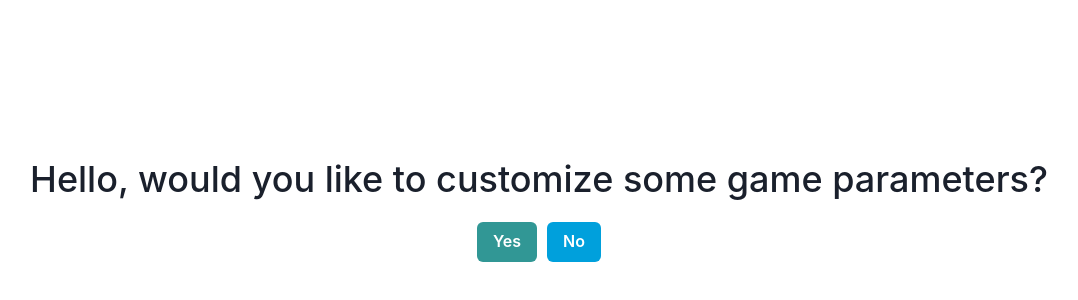
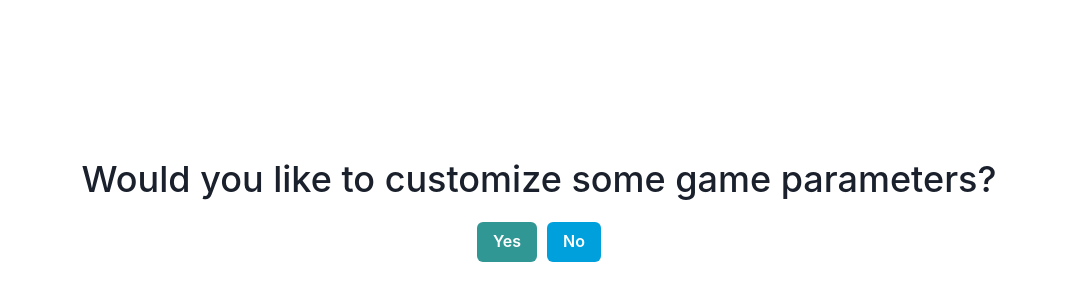
Before and after one commit to klekwedge/snake, a React (Vite) app: page / in a window 1280 px wide. Shown: the part 190-490 px from the top of the page, without its empty margins (101-1179 px from the left). Built offline with nearby package versions, Linux system fonts and the light colour scheme.

Commit message:
feat: add switching between panels

```diff
--- a/src/assets/components/App/App.tsx
+++ b/src/assets/components/App/App.tsx
@@ -1,21 +1,9 @@
-import {
-  Button,
-  Flex,
-  Heading,
-  Modal,
-  ModalBody,
-  ModalCloseButton,
-  ModalContent,
-  ModalFooter,
-  ModalHeader,
-  ModalOverlay,
-  useDisclosure,
-} from "@chakra-ui/react";
+import { Flex } from "@chakra-ui/react";
 import { useState, useEffect } from "react";
 import { useAppDispatch, useAppSelector } from "../../../hooks/redux-hooks";
-import { chaneVisibleCustomPanel } from "../../../slices/snakeSlice/gameSlice";
+import { changeVisibleCustomPanel } from "../../../slices/snakeSlice/gameSlice";
 import CustomizationPanel from "../CustomizationPanel/CustomizationPanel";
-import HelloPanel from "../HelloPanel/HelloPanel";
+import StartPanel from "../StartPanel/StartPanel";
 // import Score from "../../Score/Score";
 import Map from "../Map/Map";
 
@@ -24,13 +12,17 @@ function App() {
   const [isHelloPanelVisible, setIsHelloPanelVisible] = useState(true);
   const { isCustomPanelVisible } = useAppSelector((state) => state.game);
 
-  function changePanel(res: boolean) {
-    dispatch(chaneVisibleCustomPanel(res));
-    setIsHelloPanelVisible(false);
+  function changePanel(
+    isVisibleCustomPanel: boolean,
+    isVisibleHomePanel: boolean
+  ) {
+    console.log('!');
+    dispatch(changeVisibleCustomPanel(isVisibleCustomPanel));
+    setIsHelloPanelVisible(isVisibleHomePanel);
   }
 
   if (isHelloPanelVisible) {
-    return <HelloPanel changePanel={changePanel} />;
+    return <StartPanel changePanel={changePanel} />;
   }
 
   return (
@@ -42,7 +34,11 @@ function App() {
       flexDirection="column"
       gap="20px"
     >
-      {isCustomPanelVisible ? <CustomizationPanel /> : <Map />}
+      {isCustomPanelVisible ? (
+        <CustomizationPanel changePanel={changePanel} />
+      ) : (
+        <Map />
+      )}
     </Flex>
   );
 }
--- a/src/assets/components/CustomizationPanel/CustomizationPanel.tsx
+++ b/src/assets/components/CustomizationPanel/CustomizationPanel.tsx
@@ -6,7 +6,14 @@ import { useAppDispatch, useAppSelector } from "../../../hooks/redux-hooks";
 import { selectSnakeBodyColor } from "../../../slices/snakeSlice/gameSlice";
 import CustomPanel from "../CustomPanel/CustomPanel";
 
-function CustomizationPanel() {
+interface CustomizationPanelProps {
+  changePanel: (
+    isVisibleCustomPanel: boolean,
+    isVisibleHomePanel: boolean
+  ) => void;
+}
+
+function CustomizationPanel({ changePanel }: CustomizationPanelProps) {
   const dispatch = useAppDispatch();
   const colors = ["red", "blue", "green", "yellow", "orange", "purple"];
 
@@ -28,10 +35,10 @@ function CustomizationPanel() {
       alignItems="center"
       flexDirection="column"
       gap="50px"
-      background='blue.500'
-      p='50px 50px 30px 50px'
-      borderRadius='20px'
-      color='white'
+      background="blue.500"
+      p="50px 50px 30px 50px"
+      borderRadius="20px"
+      color="white"
     >
       <CustomPanel
         colors={colors}
@@ -49,12 +56,24 @@ function CustomizationPanel() {
         buttonHandler={selectSnakeApple}
       />
       <Flex gap="400px">
-        <Button background='gray.500' _hover={{
-          background: 'gray.400'
-        }}>Past</Button>
-        <Button background='gray.500' _hover={{
-          background: 'gray.400'
-        }}>Next</Button>
+        <Button
+          background="gray.500"
+          _hover={{
+            background: "gray.400",
+          }}
+          onClick={() => changePanel(false, true)}
+        >
+          Past
+        </Button>
+        <Button
+          background="gray.500"
+          _hover={{
+            background: "gray.400",
+          }}
+          onClick={() => changePanel(false, false)}
+        >
+          Next
+        </Button>
       </Flex>
     </Flex>
   );
--- a/src/assets/components/HelloPanel/HelloPanel.tsx
+++ /dev/null
@@ -1,38 +0,0 @@
-import { Button, Flex, Heading } from "@chakra-ui/react";
-import { useState, useEffect } from "react";
-import { useAppDispatch, useAppSelector } from "../../../hooks/redux-hooks";
-import { chaneVisibleCustomPanel } from "../../../slices/snakeSlice/gameSlice";
-import Customization from "../CustomizationPanel/CustomizationPanel";
-// import Score from "../../Score/Score";
-import Map from "../Map/Map";
-
-interface HelloPanelProps {
-  changePanel: (res: boolean) => void;
-}
-
-function HelloPanel({ changePanel }: HelloPanelProps) {
-  return (
-    <Flex
-      flexDirection="column"
-      gap="20px"
-      w="100vw"
-      h="100vh"
-      alignItems="center"
-      justifyContent="center"
-    >
-      <Heading as="h1" fontWeight="500">
-        Hello, would you like to customize some game parameters?
-      </Heading>
-      <Flex alignItems="center" justifyContent="center" gap="10px">
-        <Button colorScheme="teal" onClick={() => changePanel(true)}>
-          Yes
-        </Button>
-        <Button colorScheme="linkedin" onClick={() => changePanel(false)}>
-          No
-        </Button>
-      </Flex>
-    </Flex>
-  );
-}
-
-export default HelloPanel;
--- /dev/null
+++ b/src/assets/components/StartPanel/StartPanel.tsx
@@ -0,0 +1,35 @@
+import { Button, Flex, Heading } from "@chakra-ui/react";
+
+interface StartPanelProps {
+  changePanel: (
+    isVisibleCustomPanel: boolean,
+    isVisibleHomePanel: boolean
+  ) => void;
+}
+
+function StartPanel({ changePanel }: StartPanelProps) {
+  return (
+    <Flex
+      flexDirection="column"
+      gap="20px"
+      w="100vw"
+      h="100vh"
+      alignItems="center"
+      justifyContent="center"
+    >
+      <Heading as="h1" fontWeight="500">
+        Would you like to customize some game parameters?
+      </Heading>
+      <Flex alignItems="center" justifyContent="center" gap="10px">
+        <Button colorScheme="teal" onClick={() => changePanel(true, false)}>
+          Yes
+        </Button>
+        <Button colorScheme="linkedin" onClick={() => changePanel(false, false)}>
+          No
+        </Button>
+      </Flex>
+    </Flex>
+  );
+}
+
+export default StartPanel;
--- a/src/slices/snakeSlice/gameSlice.ts
+++ b/src/slices/snakeSlice/gameSlice.ts
@@ -14,7 +14,7 @@ const gameSlice = createSlice({
   name: "game",
   initialState,
   reducers: {
-    chaneVisibleCustomPanel: (state, action) => {
+    changeVisibleCustomPanel: (state, action) => {
       state.isCustomPanelVisible = action.payload;
     },
     selectSnakeBodyColor: (state, action) => {
@@ -31,7 +31,7 @@ const gameSlice = createSlice({
 
 const { actions, reducer } = gameSlice;
 export const {
-  chaneVisibleCustomPanel,
+  changeVisibleCustomPanel,
   selectSnakeBodyColor,
   selectSnakeHeadColor,
   selectAppleColor,
```
